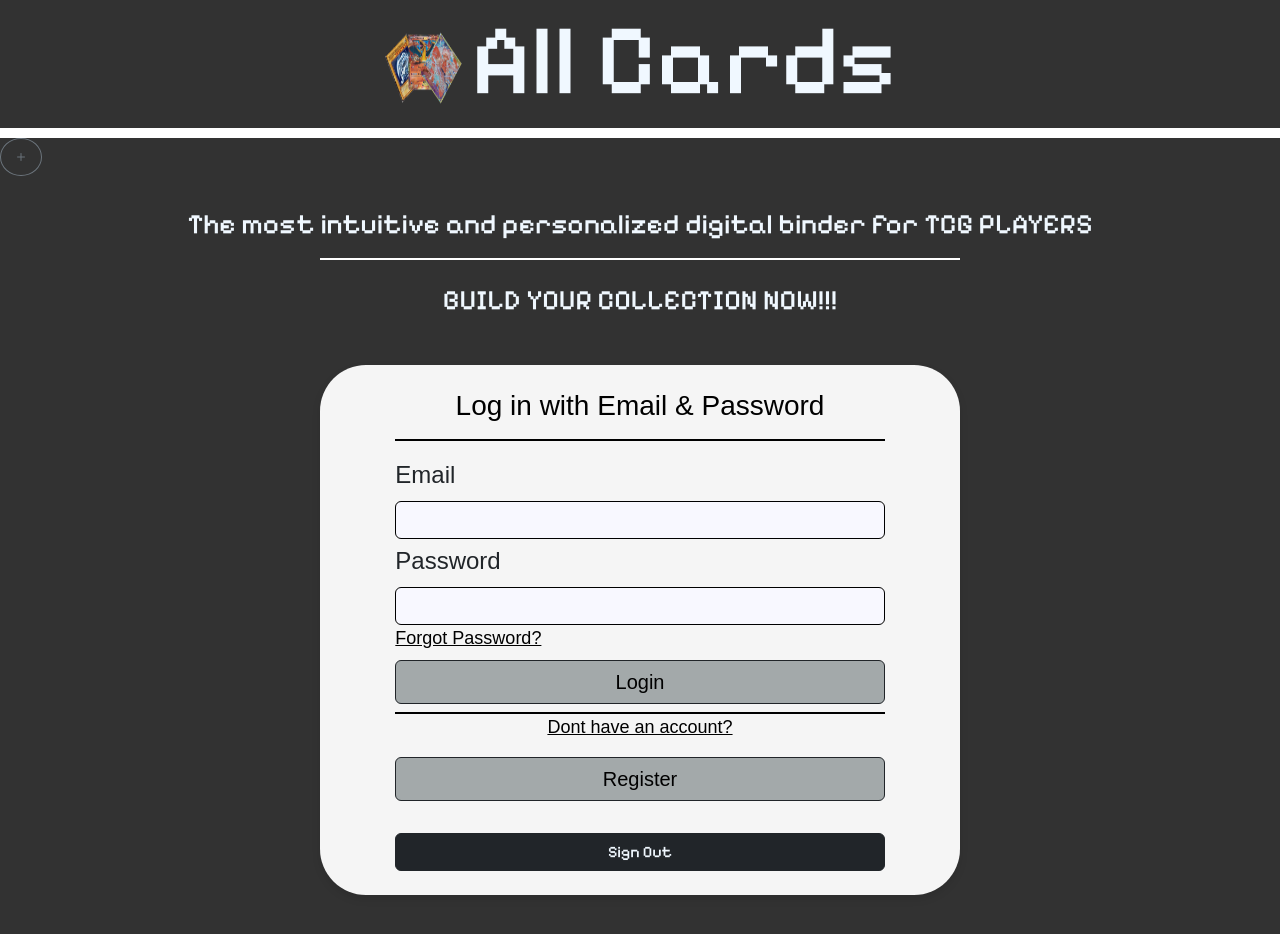
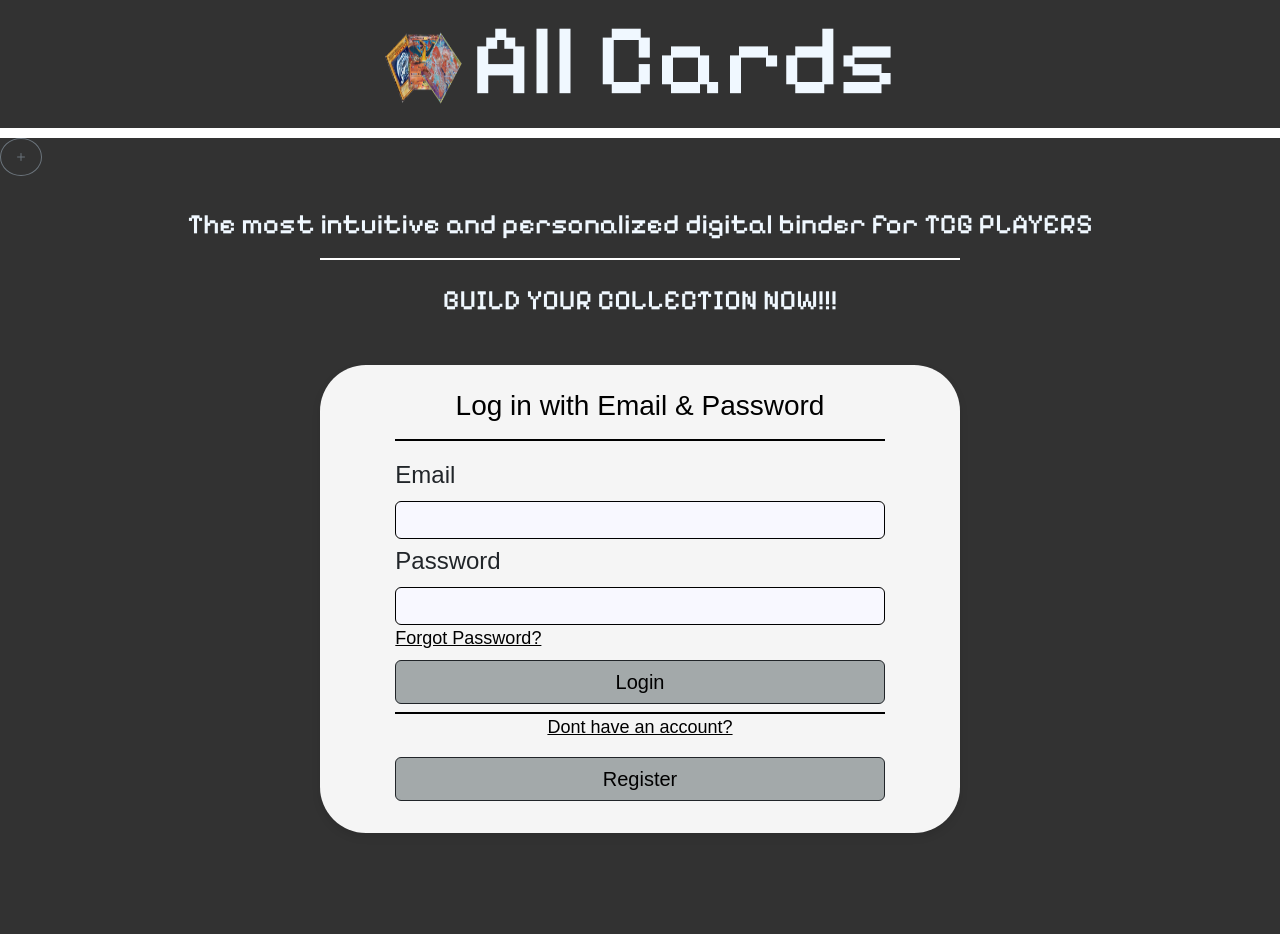
Before and after one commit to Waterboy121/AllCards, a React (Vite) app in the folder All_Cards/: page / in a window 1280 px wide. Shown: the top 934 px of the page. After the commit the page ends 881 px from the top, so only its background shows below. Built offline with nearby package versions, Linux system fonts and the light colour scheme; no server answers; a web font is replaced by a local one.

Commit message:
deleted the temp signout button

```diff
--- a/All_Cards/src/components/login.tsx
+++ b/All_Cards/src/components/login.tsx
@@ -2,7 +2,7 @@ import { Link, useNavigate } from "react-router-dom";
 import { useForm, type SubmitHandler } from "react-hook-form";
 import { z } from "zod";
 import { zodResolver } from "@hookform/resolvers/zod";
-import { getUser, LoginWithEP, SignOut } from "../firebase/auth.ts";
+import { getUser, LoginWithEP } from "../firebase/auth.ts";
 import "../assets/css/font.css";
 
 const schema = z.object({
@@ -171,13 +171,6 @@ function Login() {
                 </button>
               </Link>
             </div>
-            <button
-              type="button"
-              className="btn btn-dark pixelify-sans w-100 mt-4"
-              onClick={SignOut}
-            >
-              Sign Out
-            </button>
           </div>
         </div>
       </div>
```
